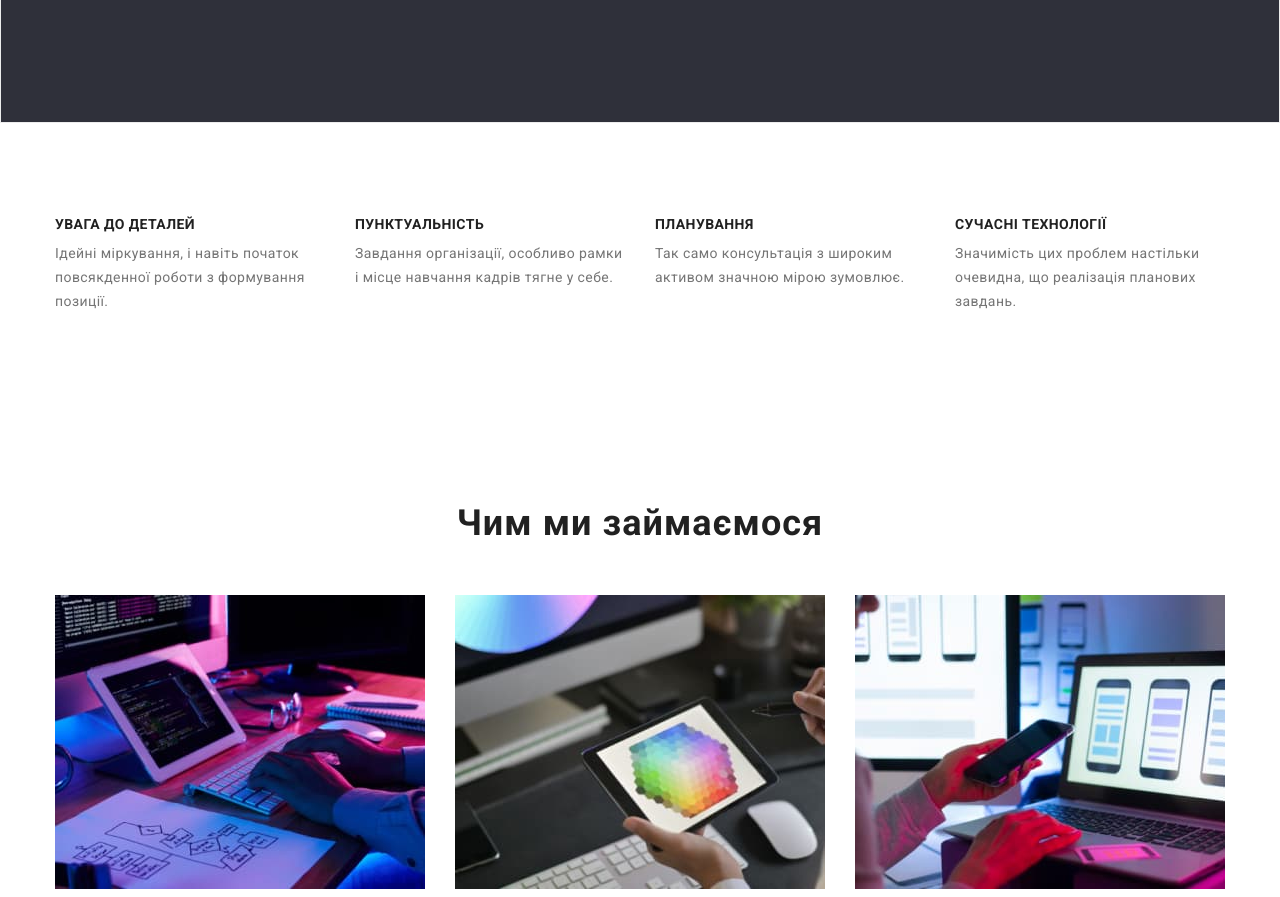
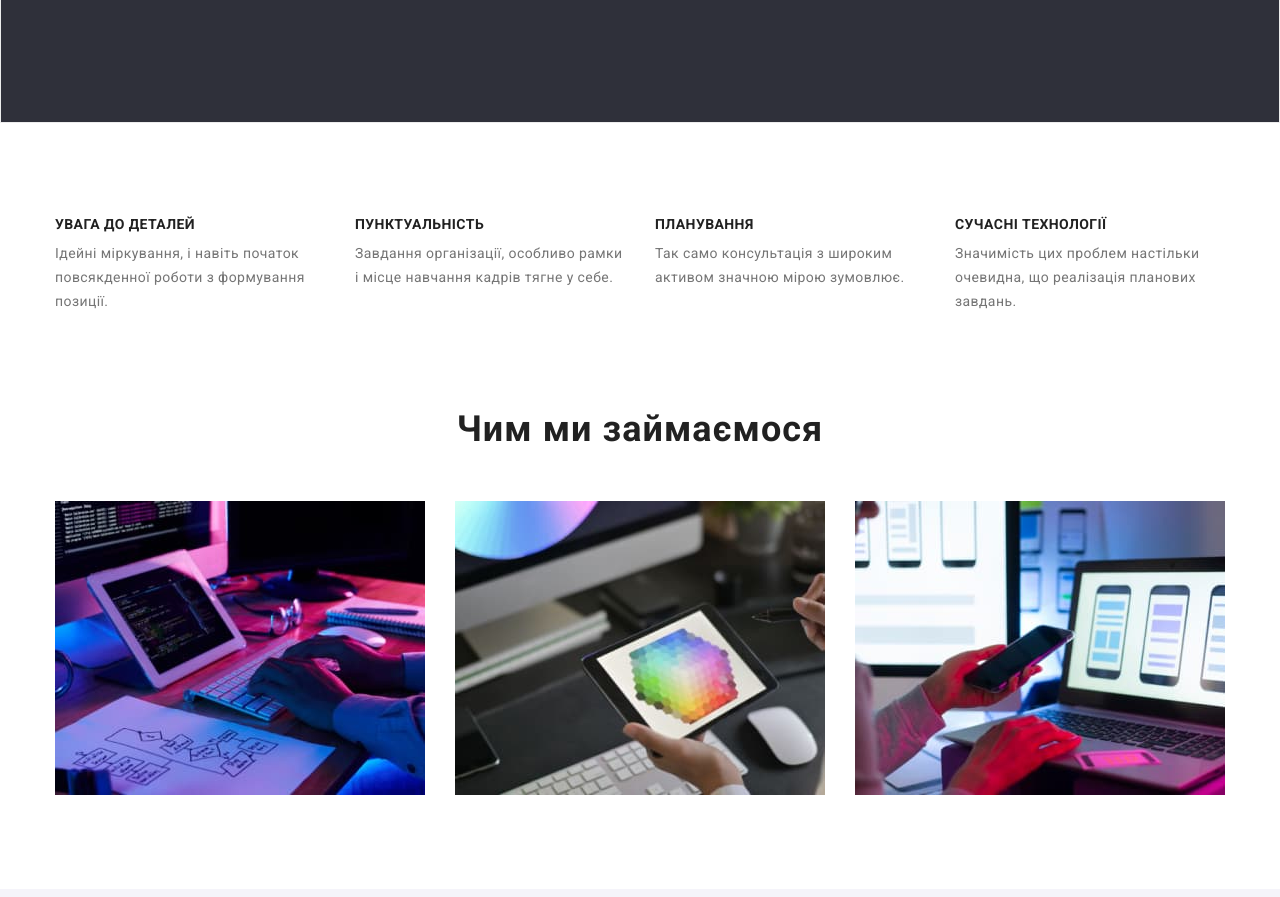
Before and after one commit to natalyVozna/goit-markup-hw-03, a plain HTML site: page index.html in a window 1280 px wide. Shown: the part 560-1457 px from the top of the page. Drawn offline with nearby package versions, Linux system fonts and the light colour scheme.

Commit message:
fixed padding

```diff
--- a/css/style.css
+++ b/css/style.css
@@ -238,7 +238,7 @@ p {
 }
 
 .works .item {
-  /* display: block; */
+  display: flex;
   width: 370px;
 }
 
@@ -249,6 +249,7 @@ p {
 /* Advantages */
 .advantages {
   display: flex;
+  padding-bottom: 0;
 }
 
 .advantages .item {
```
